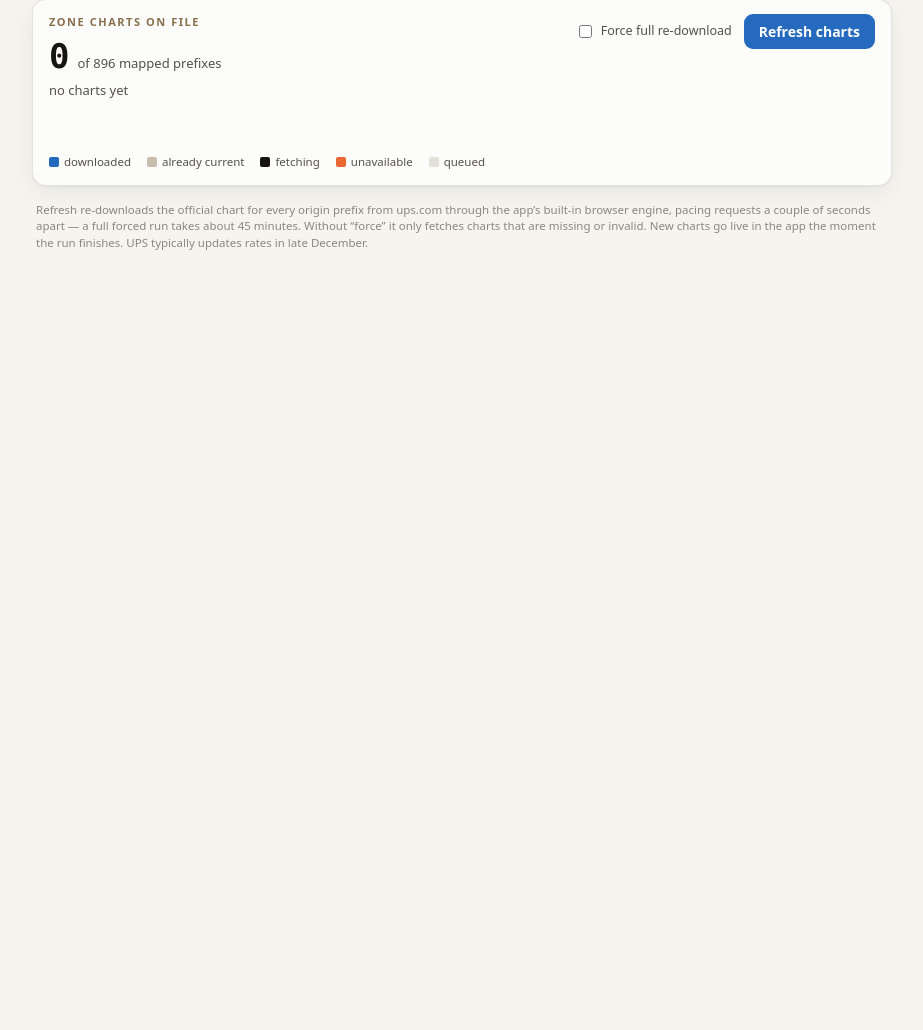
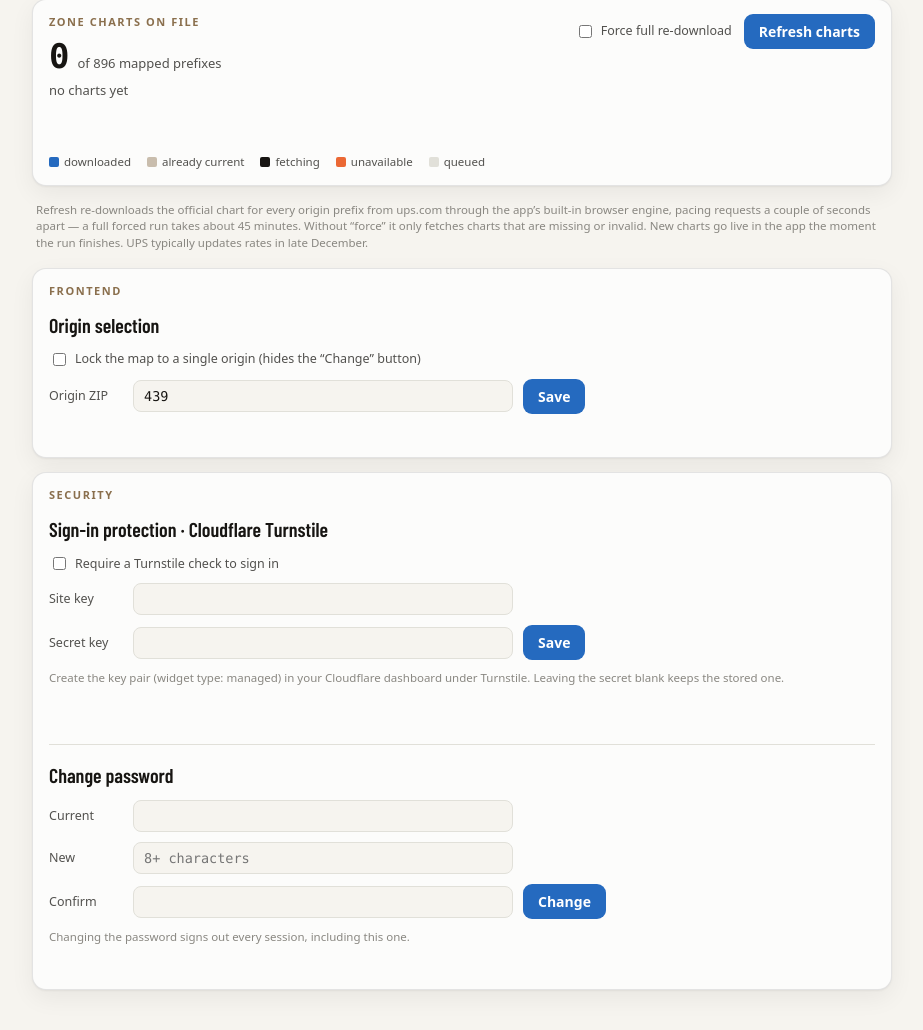
Before and after one commit to hyprlab/zonechart, a Flask app: page /admin in a window 1280 px wide. Shown: the part 104-1134 px from the top of the page, without its empty margins (0-923 px from the left). Before the commit the page ends 354 px from the top, so only its background shows below. Run offline with Flask 3, Linux system fonts and the light colour scheme; the visitor is signed in with stand-in values (Sample User, id 1); parts of the project's set-up code (start-up, migrations or seed data) failed here and were passed over.

Commit message:
Admin settings: password change, Cloudflare Turnstile, origin lock
Settings persist to data/settings.json and override env bootstraps.
Password changes store a hash and rotate the session signing key;
Turnstile is verified server-side when enabled; origin lock hides the
frontend switcher and is enforced in /api/chart.

Co-Authored-By: Claude Fable 5 <noreply@anthropic.com>

```diff
--- a/app/app.py
+++ b/app/app.py
@@ -1,4 +1,3 @@
-import hashlib
 import hmac
 import json
 import os
@@ -6,11 +5,15 @@ import re
 import subprocess
 import sys
 import time
+import urllib.parse
+import urllib.request
 from functools import lru_cache, wraps
 
 from flask import (Flask, abort, jsonify, redirect, render_template, request,
                    session, url_for)
+from werkzeug.security import check_password_hash, generate_password_hash
 
+import settings
 from zonechart import parse_chart
 
 CHARTS_DIR = os.environ.get("CHARTS_DIR", "/data/charts")
@@ -18,16 +21,57 @@ CHARTS_DIR = os.environ.get("CHARTS_DIR", "/data/charts")
 # dataset is fetched from the admin page
 LEGACY_CHART = os.environ.get(
     "CHART_PATH", os.path.join(os.path.dirname(__file__), "seed", "439.xls"))
-DEFAULT_ORIGIN = os.environ.get("DEFAULT_ORIGIN", "439")
+ENV_DEFAULT_ORIGIN = os.environ.get("DEFAULT_ORIGIN", "439")
 ADMIN_PASSWORD = os.environ.get("ADMIN_PASSWORD", "")
 STATUS_PATH = os.environ.get("REFRESH_STATUS_PATH", "/data/refresh_status.json")
 CANCEL_PATH = STATUS_PATH + ".cancel"
+TURNSTILE_VERIFY_URL = "https://challenges.cloudflare.com/turnstile/v0/siteverify"
 
 app = Flask(__name__)
-# stable across restarts so sessions survive; derived, never stored
-app.secret_key = hashlib.sha256(
-    f"zonechart-session:{ADMIN_PASSWORD}".encode()).digest()
+app.secret_key = settings.ensure_secret_key()
 app.config.update(SESSION_COOKIE_HTTPONLY=True, SESSION_COOKIE_SAMESITE="Lax")
+
+
+def check_admin_password(supplied):
+    """Dashboard-set password (hashed) wins; ADMIN_PASSWORD env is the
+    bootstrap fallback."""
+    s = settings.load()
+    if s["admin_password_hash"]:
+        return check_password_hash(s["admin_password_hash"], supplied)
+    return bool(ADMIN_PASSWORD) and hmac.compare_digest(supplied,
+                                                        ADMIN_PASSWORD)
+
+
+def default_origin():
+    s = settings.load()
+    return (s["default_origin"] or ENV_DEFAULT_ORIGIN)[:3]
+
+
+def turnstile_config():
+    s = settings.load()
+    active = bool(s["turnstile_enabled"] and s["turnstile_site_key"]
+                  and s["turnstile_secret_key"])
+    return active, s["turnstile_site_key"], s["turnstile_secret_key"]
+
+
+def verify_turnstile(token):
+    active, _, secret = turnstile_config()
+    if not active:
+        return True, None
+    if not token:
+        return False, "Please complete the human check."
+    data = urllib.parse.urlencode({
+        "secret": secret, "response": token,
+        "remoteip": request.headers.get("CF-Connecting-IP",
+                                        request.remote_addr or ""),
+    }).encode()
+    try:
+        with urllib.request.urlopen(TURNSTILE_VERIFY_URL, data,
+                                    timeout=10) as r:
+            ok = json.load(r).get("success")
+    except OSError:
+        return False, "Could not reach the verification service — try again."
+    return (True, None) if ok else (False, "Human check failed — try again.")
 
 with open(os.path.join(os.path.dirname(__file__), "prefix_states.json")) as f:
     PREFIX_STATES = json.load(f)
@@ -65,14 +109,17 @@ def normalize_origin(raw):
 
 @app.get("/")
 def index():
-    return render_template("index.html", default_origin=DEFAULT_ORIGIN)
+    return render_template("index.html", default_origin=default_origin())
 
 
 @app.get("/api/origins")
 def api_origins():
+    s = settings.load()
+    d = default_origin()
     return jsonify({
-        "default": DEFAULT_ORIGIN if DEFAULT_ORIGIN in CHARTS else
+        "default": d if d in CHARTS else
                    (sorted(CHARTS)[0] if CHARTS else None),
+        "locked": bool(s["origin_locked"]),
         "available": [
             {"prefix": p, "state": PREFIX_STATES.get(p)}
             for p in sorted(CHARTS)
@@ -83,9 +130,12 @@ def api_origins():
 
 @app.get("/api/chart")
 def api_chart():
-    prefix, zip5 = normalize_origin(request.args.get("origin", DEFAULT_ORIGIN))
+    prefix, zip5 = normalize_origin(request.args.get("origin",
+                                                     default_origin()))
     if prefix is None:
         abort(400, "origin must be a 3- or 5-digit ZIP")
+    if settings.load()["origin_locked"] and prefix != default_origin():
+        abort(403, "the origin is locked by the administrator")
     if prefix not in CHARTS:
         abort(404, f"no zone chart on file for origin prefix {prefix}")
     data = dict(chart_for(prefix))
@@ -120,16 +170,25 @@ def require_admin(f):
 @app.route("/login", methods=["GET", "POST"])
 def login():
     error = None
+    ts_active, ts_site_key, _ = turnstile_config()
     if request.method == "POST":
-        supplied = request.form.get("password", "")
-        if ADMIN_PASSWORD and hmac.compare_digest(supplied, ADMIN_PASSWORD):
+        human, ts_error = verify_turnstile(
+            request.form.get("cf-turnstile-response", ""))
+        if not human:
+            error = ts_error
+        elif check_admin_password(request.form.get("password", "")):
             session["admin"] = True
             return redirect(request.args.get("next") or url_for("admin"))
-        time.sleep(1)  # blunt brute-force throttle
-        error = ("Admin password not set — add ADMIN_PASSWORD to "
-                 "docker-compose.yml" if not ADMIN_PASSWORD
-                 else "That password didn't match.")
-    return render_template("login.html", error=error)
+        else:
+            time.sleep(1)  # blunt brute-force throttle
+            no_password = (not ADMIN_PASSWORD
+                           and not settings.load()["admin_password_hash"])
+            error = ("Admin password not set — add ADMIN_PASSWORD to "
+                     "docker-compose.yml" if no_password
+                     else "That password didn't match.")
+    return render_template("login.html", error=error,
+                           turnstile_site_key=ts_site_key if ts_active
+                           else None)
 
 
 @app.post("/logout")
@@ -221,5 +280,76 @@ def refresh_cancel():
     return jsonify({"cancelling": True})
 
 
+@app.get("/admin/settings")
+@require_admin
+def admin_settings():
+    s = settings.load()
+    return jsonify({
+        "turnstile_enabled": bool(s["turnstile_enabled"]),
+        "turnstile_site_key": s["turnstile_site_key"],
+        "turnstile_secret_set": bool(s["turnstile_secret_key"]),
+        "origin_locked": bool(s["origin_locked"]),
+        "default_origin": s["default_origin"] or ENV_DEFAULT_ORIGIN,
+        "password_customized": bool(s["admin_password_hash"]),
+    })
+
+
+@app.post("/admin/settings/frontend")
+@require_admin
+def admin_settings_frontend():
+    body = request.get_json(silent=True) or {}
+    locked = bool(body.get("origin_locked"))
+    origin = (body.get("default_origin") or "").strip()
+    updates = {"origin_locked": locked}
+    if origin:
+        prefix, _ = normalize_origin(origin)
+        if prefix is None:
+            abort(400, "origin must be a 3- or 5-digit ZIP")
+        if prefix not in CHARTS:
+            abort(400, f"no chart on file for prefix {prefix} — "
+                       "download it first")
+        updates["default_origin"] = origin
+    settings.save(updates)
+    return jsonify({"saved": True})
+
+
+@app.post("/admin/settings/turnstile")
+@require_admin
+def admin_settings_turnstile():
+    body = request.get_json(silent=True) or {}
+    enabled = bool(body.get("enabled"))
+    site_key = (body.get("site_key") or "").strip()
+    secret_key = (body.get("secret_key") or "").strip()
+    updates = {"turnstile_enabled": enabled}
+    if site_key:
+        updates["turnstile_site_key"] = site_key
+    if secret_key:  # blank leaves the stored secret unchanged
+        updates["turnstile_secret_key"] = secret_key
+    saved = settings.save(updates)
+    if enabled and not (saved["turnstile_site_key"]
+                        and saved["turnstile_secret_key"]):
+        settings.save({"turnstile_enabled": False})
+        abort(400, "both the site key and secret key are needed "
+                   "before Turnstile can be enabled")
+    return jsonify({"saved": True})
+
+
+@app.post("/admin/settings/password")
+@require_admin
+def admin_settings_password():
+    body = request.get_json(silent=True) or {}
+    current = body.get("current") or ""
+    new = body.get("new") or ""
+    if not check_admin_password(current):
+        time.sleep(1)
+        abort(403, "current password didn't match")
+    if len(new) < 8:
+        abort(400, "new password must be at least 8 characters")
+    settings.save({"admin_password_hash": generate_password_hash(new)})
+    # rotate the signing key: every session (including this one) signs out
+    app.secret_key = settings.rotate_secret_key()
+    return jsonify({"saved": True, "signed_out": True})
+
+
 if __name__ == "__main__":
     app.run(host="0.0.0.0", port=8000, debug=True)
--- a/app/static/css/app.css
+++ b/app/static/css/app.css
@@ -444,6 +444,23 @@ body {
 .run-summary.ok { color: var(--accent); font-weight: 600; }
 .run-summary.error { color: #c23b3b; font-weight: 600; }
 
+.settings-card { display: flex; flex-direction: column; gap: 10px; }
+.settings-title {
+  font-family: var(--display); font-weight: 600; font-size: 20px;
+  margin: 2px 0 0;
+}
+.settings-title-gap { margin-top: 18px; padding-top: 16px; border-top: 1px solid var(--hairline); }
+.settings-row { display: flex; align-items: center; gap: 10px; }
+.settings-label { font-size: 12.5px; color: var(--ink-2); min-width: 74px; }
+.settings-input {
+  flex: 1; min-width: 0; max-width: 380px;
+  padding: 7px 10px;
+  border: 1px solid var(--hairline); border-radius: 8px;
+  background: var(--page); color: var(--ink);
+  font-size: 13.5px;
+}
+.settings-hint { font-size: 11.5px; color: var(--muted); margin: 0; }
+
 .prefix-grid-wrap { margin-top: 16px; }
 .prefix-grid {
   display: grid;
--- a/app/static/js/admin.js
+++ b/app/static/js/admin.js
@@ -118,6 +118,71 @@
 
   cancelBtn.addEventListener("click", () => fetch("/admin/refresh/cancel", { method: "POST" }));
 
+  /* ---------- settings ---------- */
+  const postJSON = (url, body) => fetch(url, {
+    method: "POST",
+    headers: { "Content-Type": "application/json" },
+    body: JSON.stringify(body),
+  });
+
+  function say(el, text, isError) {
+    el.textContent = text;
+    el.classList.toggle("error", !!isError);
+    if (!isError && text) setTimeout(() => { el.textContent = ""; }, 4000);
+  }
+
+  async function apiError(r, fallback) {
+    const text = await r.text();
+    const m = text.match(/<p>(.+?)<\/p>/);  // flask abort() html body
+    return (m && m[1]) || fallback;
+  }
+
+  async function loadSettings() {
+    const s = await fetch("/admin/settings").then(r => r.json());
+    $("lock-box").checked = s.origin_locked;
+    $("lock-origin").value = s.default_origin || "";
+    $("ts-box").checked = s.turnstile_enabled;
+    $("ts-site").value = s.turnstile_site_key || "";
+    $("ts-secret").placeholder = s.turnstile_secret_set ? "•••••• (saved)" : "";
+  }
+
+  $("frontend-save").addEventListener("click", async () => {
+    const r = await postJSON("/admin/settings/frontend", {
+      origin_locked: $("lock-box").checked,
+      default_origin: $("lock-origin").value.trim(),
+    });
+    say($("frontend-msg"),
+      r.ok ? "Saved." : await apiError(r, "Could not save."), !r.ok);
+  });
+
+  $("ts-save").addEventListener("click", async () => {
+    const r = await postJSON("/admin/settings/turnstile", {
+      enabled: $("ts-box").checked,
+      site_key: $("ts-site").value.trim(),
+      secret_key: $("ts-secret").value.trim(),
+    });
+    if (r.ok) $("ts-secret").value = "";
+    say($("ts-msg"),
+      r.ok ? "Saved — check the sign-in page." : await apiError(r, "Could not save."), !r.ok);
+    loadSettings();
+  });
+
+  $("pw-save").addEventListener("click", async () => {
+    const nw = $("pw-new").value, confirm = $("pw-confirm").value;
+    if (nw !== confirm)
+      return say($("pw-msg"), "New passwords don't match.", true);
+    const r = await postJSON("/admin/settings/password", {
+      current: $("pw-current").value, new: nw,
+    });
+    if (r.ok) {
+      say($("pw-msg"), "Password changed — signing you out…");
+      setTimeout(() => { location.href = "/login?next=/admin"; }, 1200);
+    } else {
+      say($("pw-msg"), await apiError(r, "Could not change the password."), true);
+    }
+  });
+
   loadInfo();
+  loadSettings();
   poll();
 })();
--- a/app/templates/admin.html
+++ b/app/templates/admin.html
@@ -75,6 +75,67 @@
       typically updates rates in late December.
     </p>
 
+    <section class="card settings-card">
+      <span class="eyebrow">Frontend</span>
+      <h2 class="settings-title">Origin selection</h2>
+      <label class="force-label">
+        <input type="checkbox" id="lock-box">
+        Lock the map to a single origin (hides the “Change” button)
+      </label>
+      <div class="settings-row">
+        <label class="settings-label" for="lock-origin">Origin ZIP</label>
+        <input id="lock-origin" class="mono settings-input" type="text"
+               inputmode="numeric" maxlength="5" placeholder="e.g. 43952">
+        <button id="frontend-save" class="solid-btn" type="button">Save</button>
+      </div>
+      <p class="search-msg" id="frontend-msg" role="status"></p>
+    </section>
+
+    <section class="card settings-card">
+      <span class="eyebrow">Security</span>
+      <h2 class="settings-title">Sign-in protection · Cloudflare Turnstile</h2>
+      <label class="force-label">
+        <input type="checkbox" id="ts-box">
+        Require a Turnstile check to sign in
+      </label>
+      <div class="settings-row">
+        <label class="settings-label" for="ts-site">Site key</label>
+        <input id="ts-site" class="mono settings-input" type="text"
+               autocomplete="off" spellcheck="false">
+      </div>
+      <div class="settings-row">
+        <label class="settings-label" for="ts-secret">Secret key</label>
+        <input id="ts-secret" class="mono settings-input" type="password"
+               autocomplete="off" placeholder="">
+        <button id="ts-save" class="solid-btn" type="button">Save</button>
+      </div>
+      <p class="settings-hint">Create the key pair (widget type: managed) in
+        your Cloudflare dashboard under Turnstile. Leaving the secret blank
+        keeps the stored one.</p>
+      <p class="search-msg" id="ts-msg" role="status"></p>
+
+      <h2 class="settings-title settings-title-gap">Change password</h2>
+      <div class="settings-row">
+        <label class="settings-label" for="pw-current">Current</label>
+        <input id="pw-current" class="mono settings-input" type="password"
+               autocomplete="current-password">
+      </div>
+      <div class="settings-row">
+        <label class="settings-label" for="pw-new">New</label>
+        <input id="pw-new" class="mono settings-input" type="password"
+               autocomplete="new-password" placeholder="8+ characters">
+      </div>
+      <div class="settings-row">
+        <label class="settings-label" for="pw-confirm">Confirm</label>
+        <input id="pw-confirm" class="mono settings-input" type="password"
+               autocomplete="new-password">
+        <button id="pw-save" class="solid-btn" type="button">Change</button>
+      </div>
+      <p class="settings-hint">Changing the password signs out every
+        session, including this one.</p>
+      <p class="search-msg" id="pw-msg" role="status"></p>
+    </section>
+
   </main>
 </div>
 <script src="{{ url_for('static', filename='js/admin.js') }}"></script>
--- a/app/templates/login.html
+++ b/app/templates/login.html
@@ -16,11 +16,17 @@
       <label class="eyebrow" for="password">Password</label>
       <input id="password" name="password" type="password" class="mono"
              autocomplete="current-password" autofocus required>
+      {% if turnstile_site_key %}
+      <div class="cf-turnstile" data-sitekey="{{ turnstile_site_key }}" data-theme="auto"></div>
+      {% endif %}
       {% if error %}<p class="search-msg error">{{ error }}</p>{% endif %}
       <button class="solid-btn login-btn" type="submit">Sign in</button>
       <a class="login-back" href="{{ url_for('index') }}">← Back to the map</a>
     </form>
   </main>
 </div>
+{% if turnstile_site_key %}
+<script src="https://challenges.cloudflare.com/turnstile/v0/api.js" async defer></script>
+{% endif %}
 </body>
 </html>
```
Also changed, not shown: app/settings.py (added, +58 -0 lines), app/static/js/app.js (+7 -0 lines), CHANGELOG.md, README.md.
